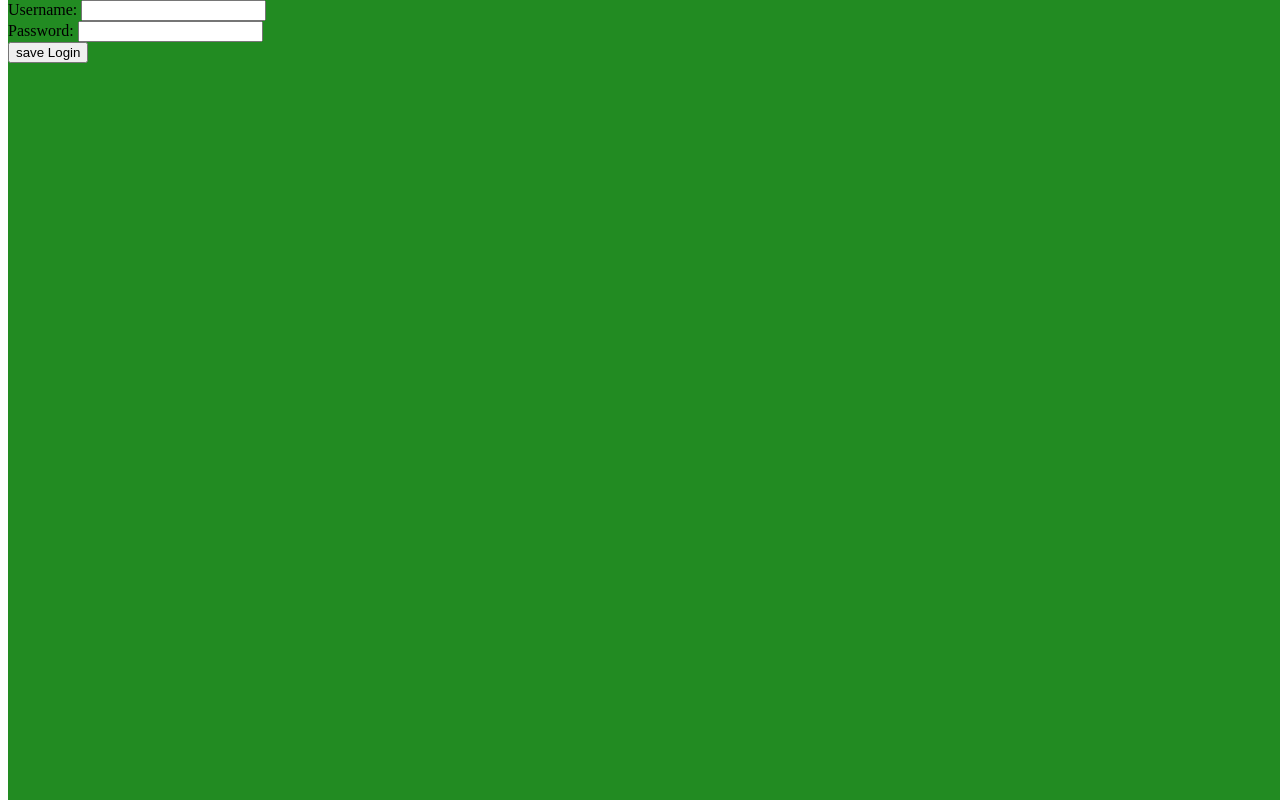
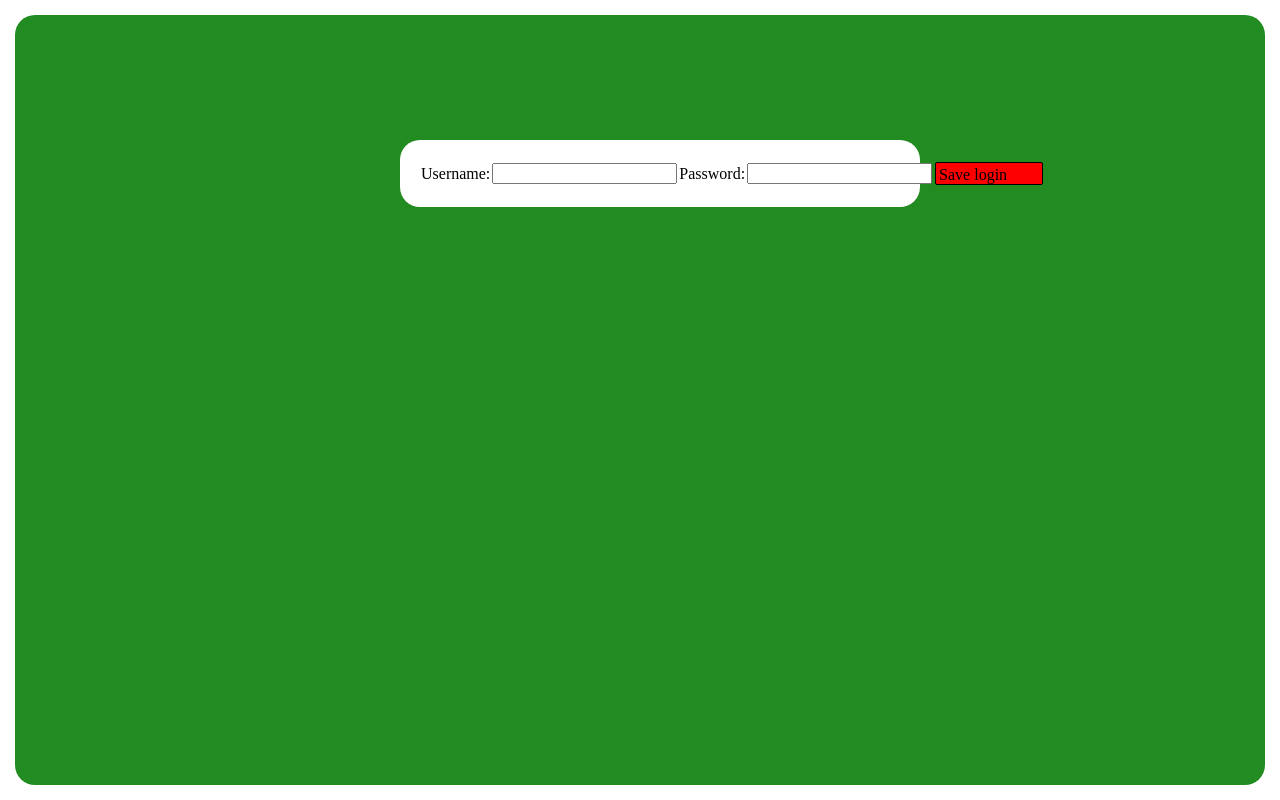
Before and after one commit to lazerop/mijnwebwinkel, a PHP site: page /index.html in a window 1280 px wide. Run offline with PHP 8.4, Linux system fonts and the light colour scheme; some libraries are stand-ins or nearby versions.

Commit message:
Styling inlogscreen

```diff
--- a/public/index.html
+++ b/public/index.html
@@ -85,11 +85,16 @@
      <!--login overlay-->
     <div id="login-overlay" ng-show="!sessionIsValid()">
         <div id="login">
-            <form name="loginForm" ng-submit="login();">
+            <form name="loginForm">
                 {{ error }}
-                Username: <input type="text" ng-model="session.username" required><br>
-                Password: <input type="password" ng-model="session.password" required><br>
-                <button type="submit"><icon>save</icon> Login</button>
+                <table>
+                    <tr>
+                        <td>Username:</td><td><input type="text" ng-model="session.username" required></td>
+                        <td>Password:</td><td><input type="password" ng-model="session.password" required></td>
+                        <td><div class="button" ng-click="login()">Save login</div></tD>
+                    </tr>
+                </table>
+
             </form>
         </div>
     </div>
--- a/public/style.css
+++ b/public/style.css
@@ -1,7 +1,6 @@
 img {
     width: 100px;
 }
-
 
 table, th, td {
     border: 1px solid black;
@@ -11,22 +10,38 @@ table {
     border-collapse: collapse;
 }
 
-
 #login-overlay {
     z-index: 100;
     position: fixed;
-    top: 0px;
-    width: 100%;
-    height: 100%;
+    top: 0;
+    left: 0;
+    width: calc(100% - 80px);
+    height: calc(100% - 80px);
+    margin: 15px;
+    border-radius: 20px;
+    padding: 25px;
     background: forestgreen;
+}
+
+#login-overlay form {
+    background: white;
+    height: 20%;
+    width: 40%;
+    border-radius: 20px;
+    padding: 20px;
+    margin-left: calc(30%);
+    margin-top: 100px;
+}
+
+#login-overlay table, #login-overlay th, #login-overlay td {
+    border: 0;
 }
 
 #productDetail {
     border: 3px solid green;
 }
 
-.product-label, .button#backToProducts {
-    cursor: pointer;
+.product-label {
     margin: 2px;
 }
 
@@ -35,6 +50,10 @@ table {
     border-radius: 2px;
     padding: 3px;
     margin: 1px;
+    width: 100px;
+    height: 15px;
+    background-color: red;
+    cursor: pointer;
 }
 
 #cart .total_price {
```
